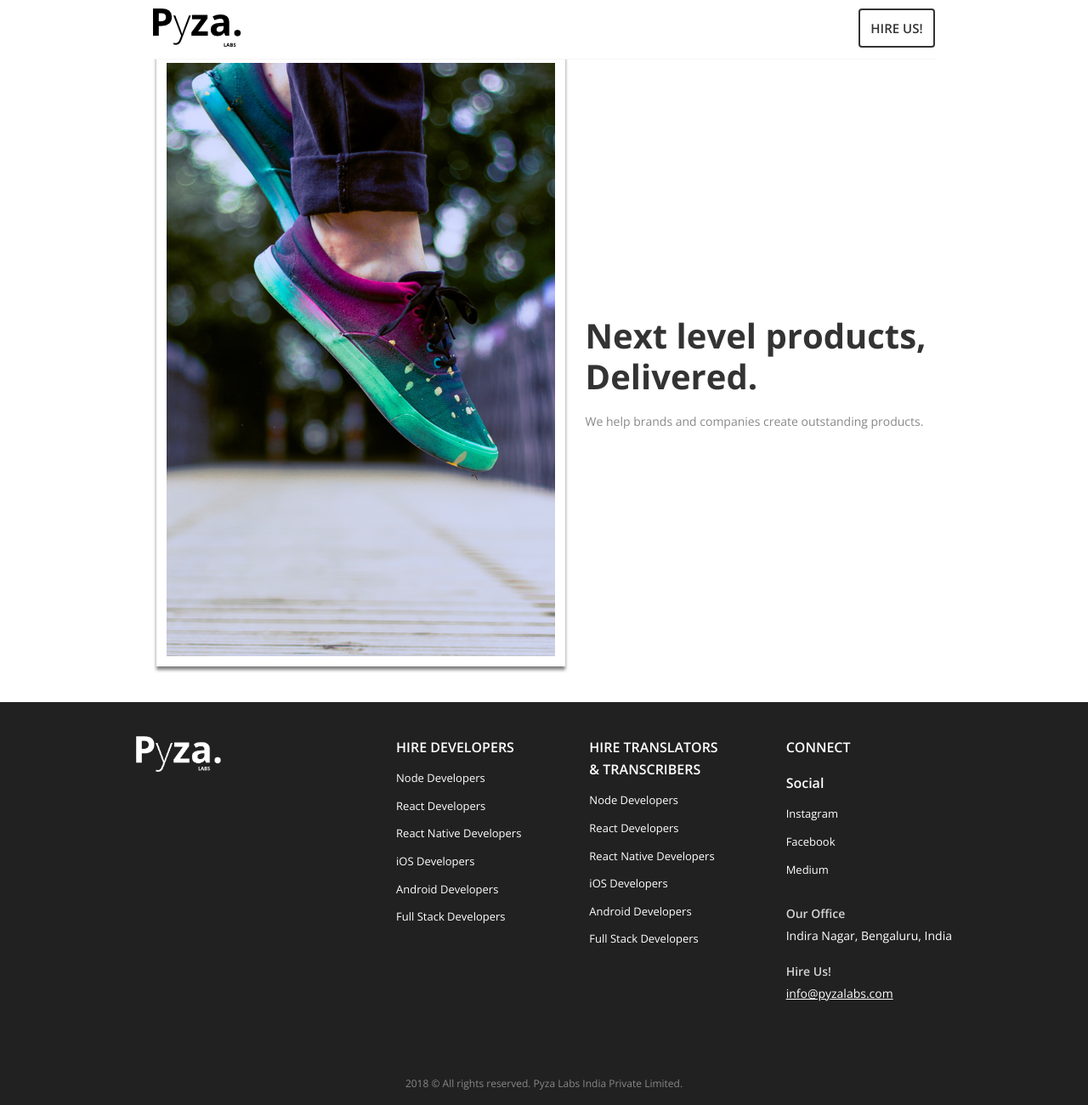
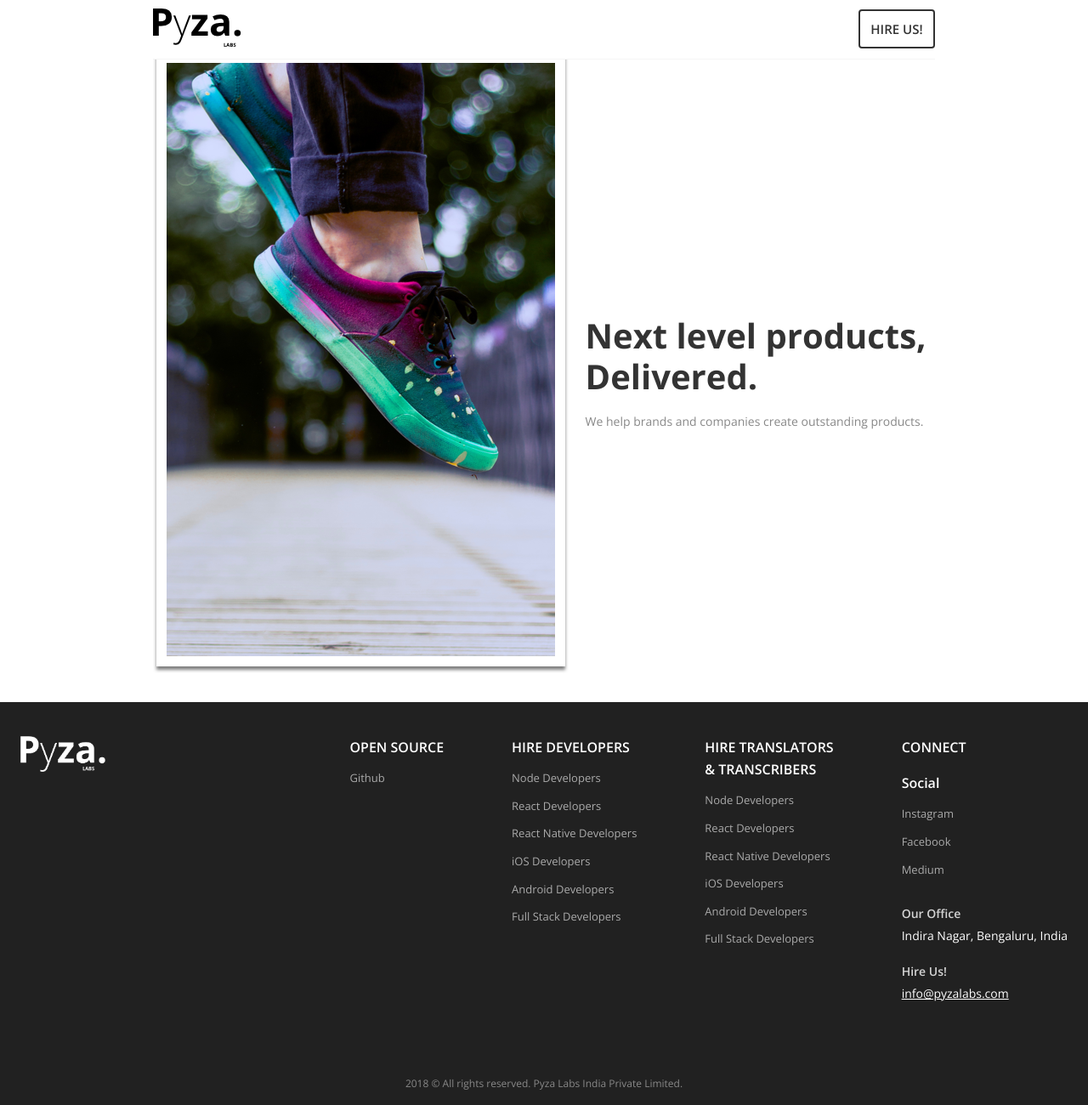
Before and after one commit to pyza-labs/pyza-website, a Gatsby site: page / in a window 1280 px wide. Shown: the whole page at 85% size. Built offline with nearby package versions, Linux system fonts and the light colour scheme; Gatsby itself is replaced by a stand-in of ours.

Commit message:
Fixed styles

```diff
--- a/src/components/Footer/Footer.css
+++ b/src/components/Footer/Footer.css
@@ -10,7 +10,7 @@
 }
 
 .footer-container {
-  max-width: 960px;
+  max-width: 1280px;
   flex-direction: column;
   flex: 1;
   display: flex;
@@ -37,6 +37,12 @@
 .footer-list li {
   font-weight: 400;
   font-size: 13px;
+  color: #AAA;
+  cursor: pointer;
+}
+
+.footer-list li:hover {
+  color: #FFF;
 }
 
 .copyright-info {
--- a/src/components/Footer/Footer.js
+++ b/src/components/Footer/Footer.js
@@ -11,6 +11,12 @@ export const Footer = () => {
             <img style={{ width: 100 }} alt="logo" src={PyzaLogo}/>
           </div>
           <div style={{ marginLeft: 'auto' }}>
+            <div className="footer-list-header">OPEN SOURCE</div>
+            <ul className="footer-list">
+              <li>Github</li>
+            </ul>
+          </div>
+          <div style={{ marginLeft: 80 }}>
             <div className="footer-list-header">HIRE DEVELOPERS</div>
             <ul className="footer-list">
               <li>Node Developers</li>
--- a/src/components/Navbar/Navbar.css
+++ b/src/components/Navbar/Navbar.css
@@ -8,6 +8,9 @@
   margin: 0;
   padding: 0;
   overflow: hidden;
+  display: flex;
+  flex: 1;
+  align-items: center;
   border-bottom: 0.5px solid #f5f5f5;
 }
 
@@ -20,8 +23,6 @@
   border-radius: 4px;
   font-size: 15px;
   font-weight: 600;
-  margin-top: 10px;
-  margin-left: 16px;
   cursor: pointer;
   transition: all 0.3s ease;
 }
@@ -33,6 +34,7 @@
 
 .navbar > .navbar-link {
   float: right;
+  margin-bottom: 0;
 }
 
 .navbar > .navbar-logo {
--- a/src/components/Navbar/Navbar.js
+++ b/src/components/Navbar/Navbar.js
@@ -6,15 +6,16 @@ export const Navbar = () => {
   return (
     <ul className="navbar">
       <li className="navbar-logo"><a href="#home"><img alt="logo" src={PyzaLogoBlack}/></a></li>
-      <li className="navbar-link">
+      {/* <li style={{ marginLeft: 'auto' }} className="navbar-link"><a href="#home" className="title">HOME</a></li>
+      <li className="navbar-link"><a href="#about" className="title">ABOUT</a></li>
+      <li className="navbar-link"><a href="#home" className="title">BLOG</a></li>
+      <li className="navbar-link"><a href="#tech" className="title">TECHNOLOGY</a></li> */}
+      <li style={{ marginLeft: 'auto' }} className="navbar-link">
         <a href="mailto:info@pyzalabs.com" className="navbar-button">
           HIRE US!
         </a>
       </li>
-      {/* <li className="navbar-link"><a href="#home" className="title">BLOG</a></li>
-      <li className="navbar-link"><a href="#tech" className="title">TECHNOLOGY</a></li>
-      <li className="navbar-link"><a href="#about" className="title">ABOUT</a></li>
-      <li className="navbar-link"><a href="#home" className="title">HOME</a></li> */}
+
     </ul>
   );
 };
```
